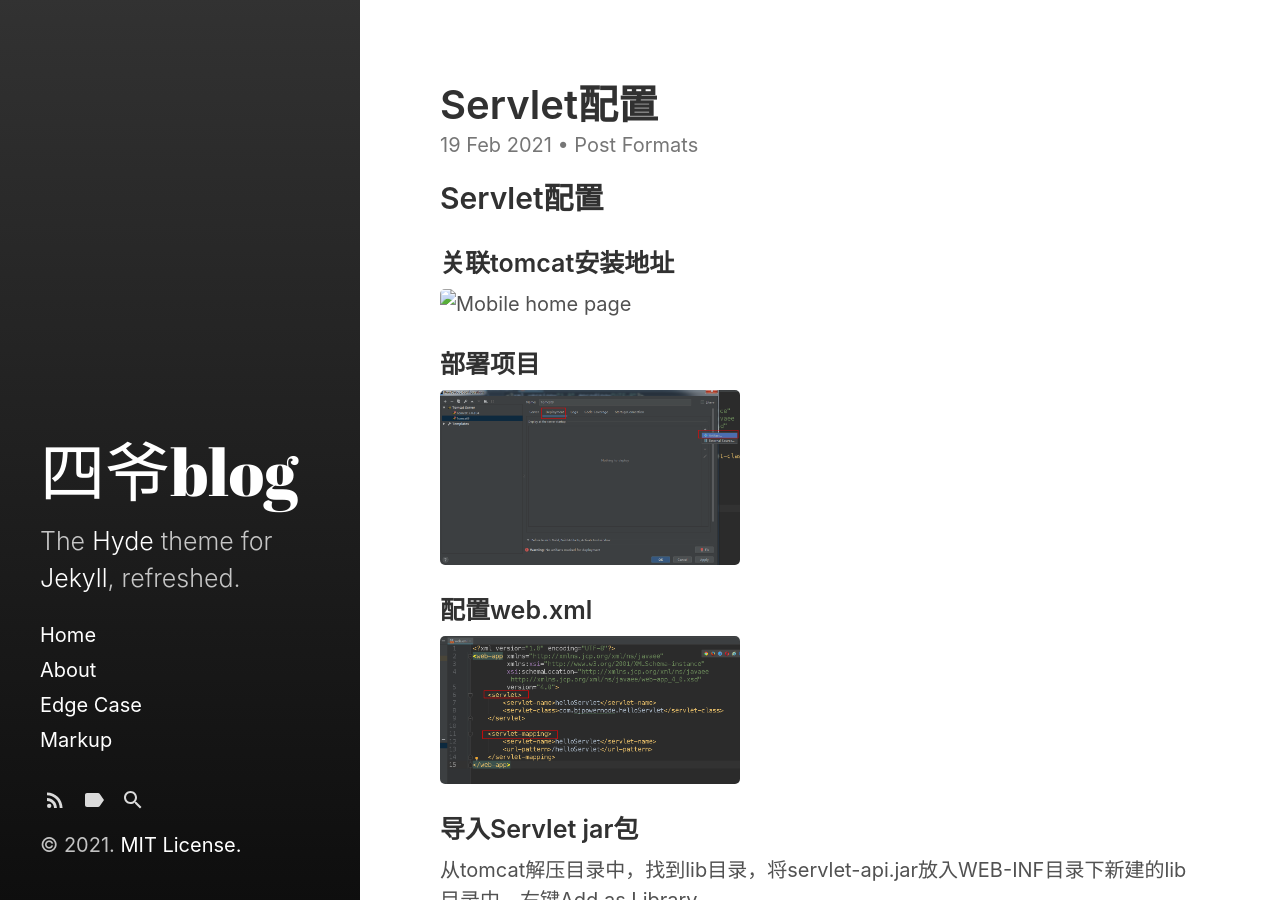
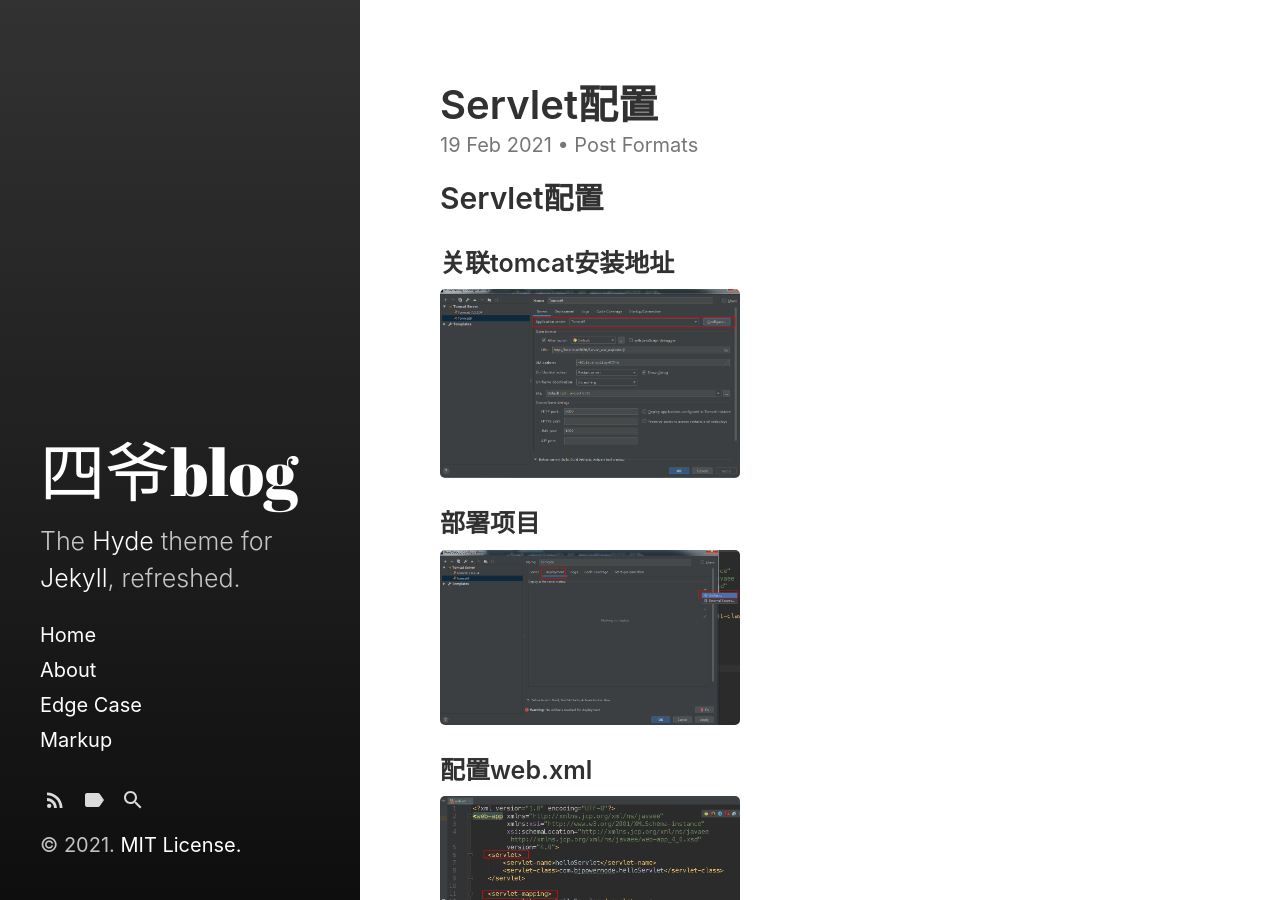
Before and after one commit to songyawen2017/songyawen2017.github.io, a Jekyll site: the page built from _posts/2021-02-19-servlet-serverConfig.md, in a window 1280 px wide and 900 px high. Built offline with Jekyll 4.4.1, drawn with Linux system fonts in a browser that asks for light colours.

Commit message:
Update 2021-02-19-servlet-serverConfig.md

```diff
--- a/_posts/2021-02-19-servlet-serverConfig.md
+++ b/_posts/2021-02-19-servlet-serverConfig.md
@@ -15,7 +15,7 @@ last_modified_at: 2019-02-19T10:55:59-05:00
 
 ### 关联tomcat安装地址
 
-<img alt="Mobile home page" src="/img/servlet/image-20210219170500898.png?raw=true" width="300px" />
+<img alt="Mobile home page" src="/img/image-20210219170500898.png?raw=true" width="300px" />
 
 <!--more-->
 
```
